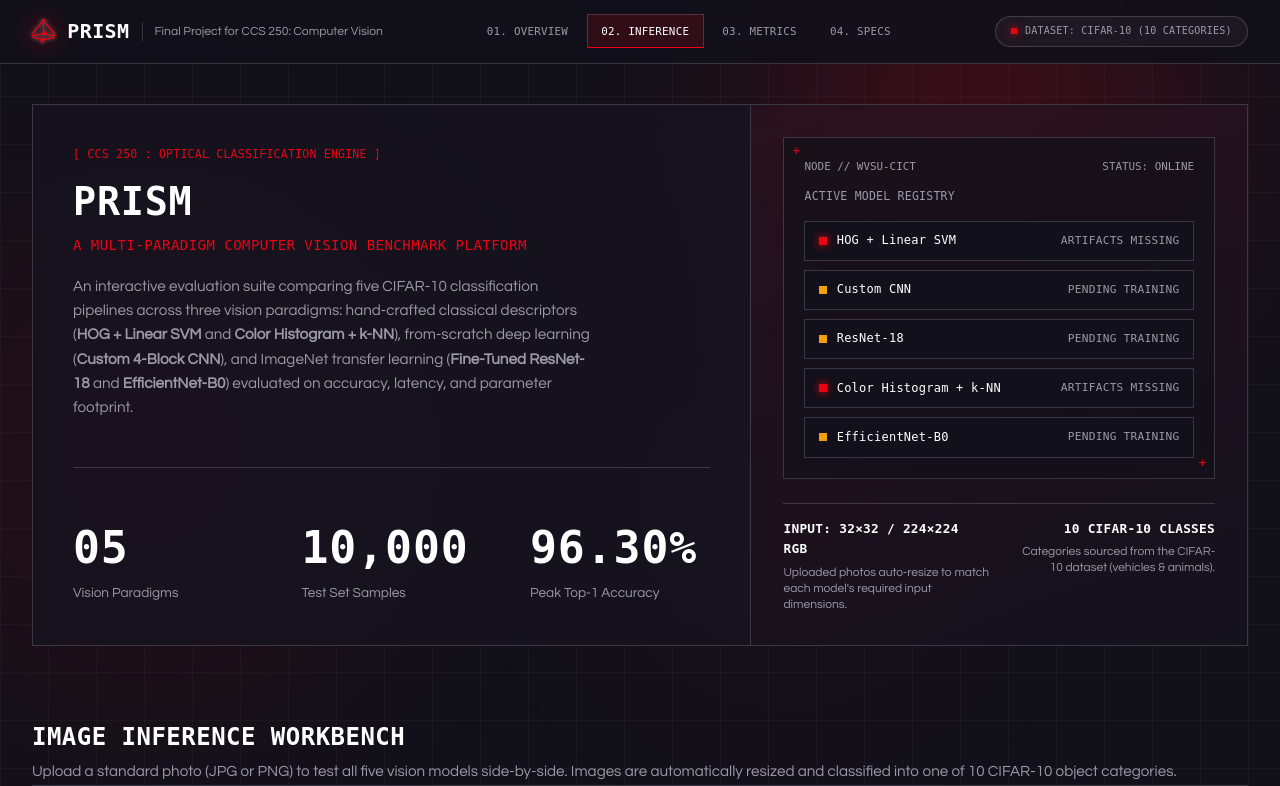
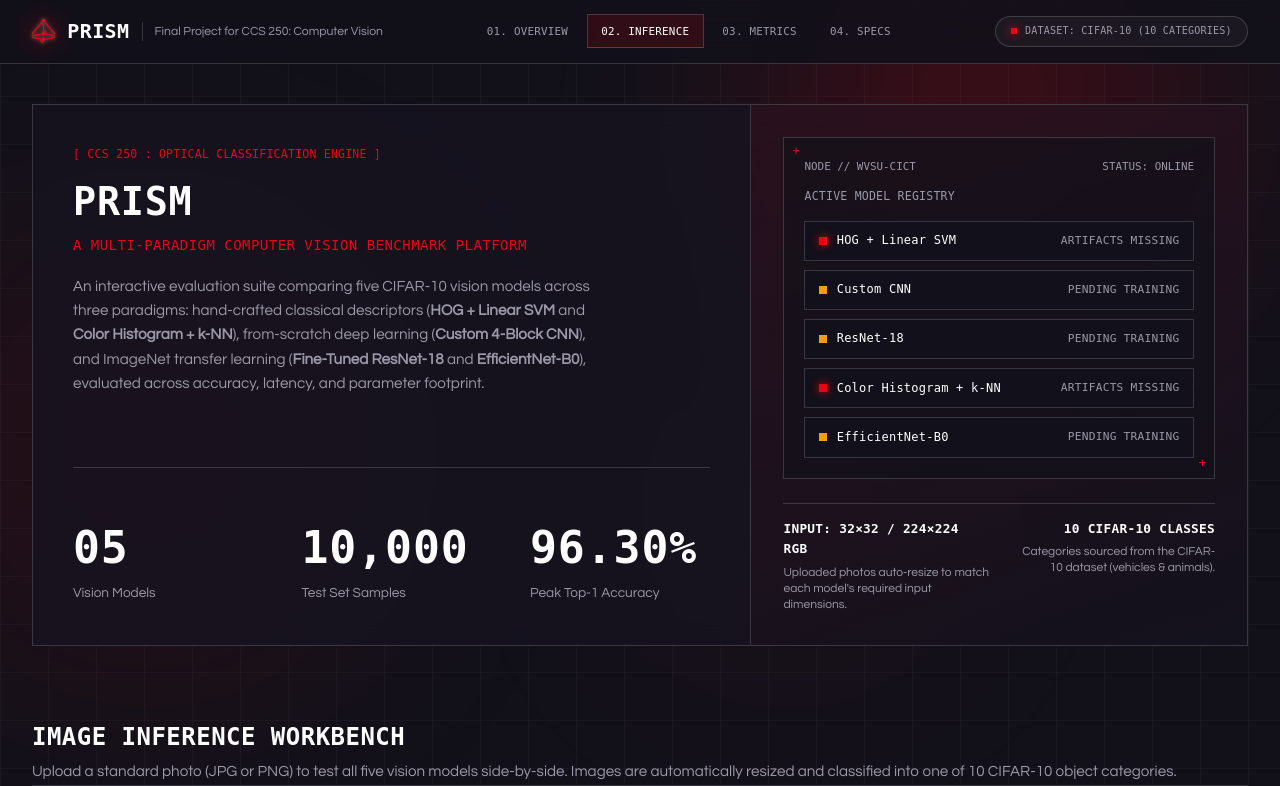
Before and after one commit to JethroIsHere/prism, a Flask app: page / in a window 1280 px wide. Shown: the top 786 px of the page. Run offline with Flask 3, Linux system fonts and the light colour scheme; some web fonts are replaced.

Commit message:
docs: update system description to 5 models, fix slot assignments, and add test images

```diff
--- a/kurt-system/app.py
+++ b/kurt-system/app.py
@@ -37,7 +37,7 @@ def health_check():
 
 @app.route('/api/models', methods=['GET'])
 def get_model_status():
-    """Returns the availability status of HOG, CNN, and ResNet."""
+    """Returns the availability status of all five models: HOG, k-NN, CNN, EfficientNet, and ResNet."""
     statuses = registry.get_all_statuses()
     return jsonify(statuses), 200
 
--- a/kurt-system/backend/metrics_service.py
+++ b/kurt-system/backend/metrics_service.py
@@ -3,7 +3,7 @@ import json
 
 class MetricsService:
     """
-    Reads and consolidates the evaluation results (metrics.json) from all three models.
+    Reads and consolidates the evaluation results (metrics.json) from all five models.
     """
     def __init__(self):
         # Navigate up to the main prism repository folder
--- a/kurt-system/backend/model_registry.py
+++ b/kurt-system/backend/model_registry.py
@@ -2,7 +2,7 @@ import os
 
 class ModelRegistry:
     """
-    Manages the availability of the three Computer Vision models.
+    Manages the availability of the five Computer Vision models.
     It checks the repository directory structure for required artifacts.
     """
     def __init__(self):
--- a/kurt-system/backend/prediction_service.py
+++ b/kurt-system/backend/prediction_service.py
@@ -42,7 +42,7 @@ except ImportError:
 
 class PredictionService:
     """
-    Handles routing the uploaded image to the three different models.
+    Handles routing the uploaded image to the five different models.
     """
     def __init__(self):
         self.registry = ModelRegistry()
--- a/kurt-system/templates/index.html
+++ b/kurt-system/templates/index.html
@@ -58,8 +58,6 @@
 
         <!-- Hero & System Status Banner -->
         <section id="dashboard" class="section hero-section">
-            <!-- 01 // Editorial Bento Hero & Registry HUD -->
-            <section id="dashboard" class="section hero-section">
             <div class="hero-bento">
                 <div class="hero-copy-pane">
                     <div>
@@ -67,19 +65,18 @@
                         <h1>PRISM</h1>
                         <p class="hero-tagline">A Multi-Paradigm Computer Vision Benchmark Platform</p>
                         <p class="hero-description">
-                                An interactive evaluation suite comparing five CIFAR-10 classification pipelines across
-                                three vision paradigms: hand-crafted classical descriptors
-                                (<strong>HOG + Linear SVM</strong> and <strong>Color Histogram + k-NN</strong>),
-                                from-scratch deep learning (<strong>Custom 4-Block CNN</strong>), and ImageNet transfer
-                                learning (<strong>Fine-Tuned ResNet-18</strong> and <strong>EfficientNet-B0</strong>)
-                                evaluated on accuracy, latency, and parameter footprint.
+                            An interactive evaluation suite comparing five CIFAR-10 vision models across three paradigms:
+                            hand-crafted classical descriptors (<strong>HOG + Linear SVM</strong> and <strong>Color Histogram + k-NN</strong>),
+                            from-scratch deep learning (<strong>Custom 4-Block CNN</strong>), and ImageNet transfer learning
+                            (<strong>Fine-Tuned ResNet-18</strong> and <strong>EfficientNet-B0</strong>), evaluated across
+                            accuracy, latency, and parameter footprint.
                         </p>
                     </div>
 
                     <div class="hero-telemetry-row">
                         <div class="telemetry-cell">
                             <span class="telemetry-val">05</span>
-                                <span class="telemetry-lbl">Vision Paradigms</span>
+                            <span class="telemetry-lbl">Vision Models</span>
                         </div>
                             <div class="telemetry-cell">
                                 <span class="telemetry-val">10,000</span>
@@ -221,7 +218,7 @@
                         </div>
                     </div>
 
-                    <!-- Prediction Results Panel (3 Side-by-Side Cards) -->
+                    <!-- Prediction Results Panel (5 Side-by-Side Cards) -->
                     <div id="inference-results" class="results-header results-header-stacked">
                         <h3>Comparative Inference Output</h3>
                         <p class="results-subtext">Side-by-side predictions showing how each paradigm interprets your
@@ -521,7 +518,7 @@
 
                     <div class="card spec-card">
                         <h3>2. Custom 4-Block CNN</h3>
-                        <p class="spec-lead">Scratch Deep Learning Architecture (Slot C)</p>
+                        <p class="spec-lead">Scratch Deep Learning Architecture (Slot B)</p>
                         <ul>
                             <li><strong>Architecture:</strong> Four sequential Conv-BatchNorm-ReLU blocks expanding
                                 channels (32&rarr;64&rarr;128&rarr;256) with Max Pooling and Global Average Pooling
@@ -538,7 +535,7 @@
 
                     <div class="card spec-card">
                         <h3>3. Fine-Tuned ResNet-18</h3>
-                        <p class="spec-lead">Transfer Learning Baseline (Slot B)</p>
+                        <p class="spec-lead">Transfer Learning Baseline (Slot C)</p>
                         <ul>
                             <li><strong>Architecture:</strong> 18-layer deep residual network with identity skip
                                 connections, replacing the 1,000-class head with a 10-class CIFAR-10 classifier (11.18M
```
Also changed, not shown: kurt-system/README.md, test_images/car.jpg (added), test_images/cat.jpg (added), test_images/dog.jpg (added), test_images/frog.jpg (added), test_images/plane.jpg (added). Lines whose indentation alone changed are shown as unchanged.
